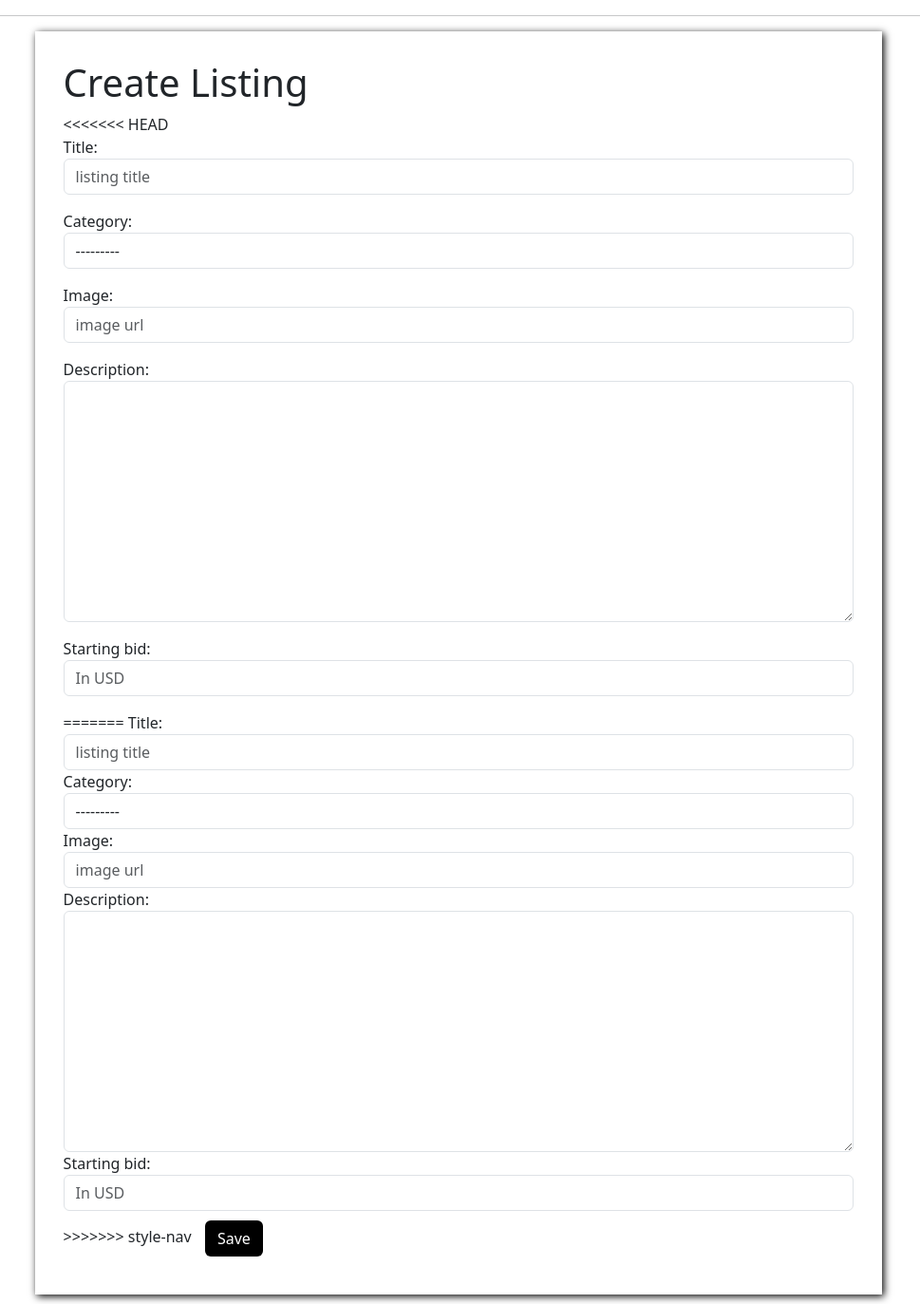
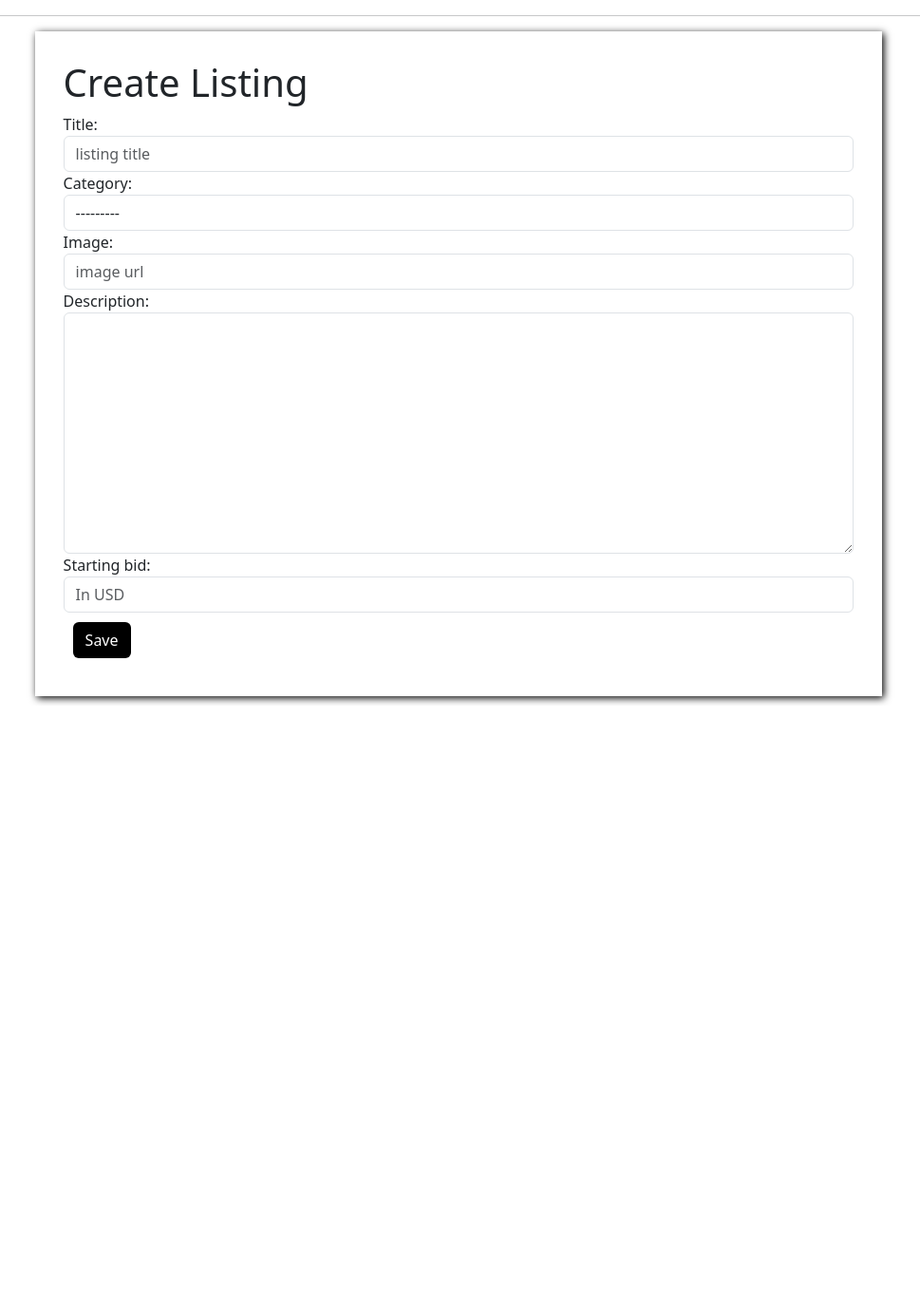
Before and after one commit to amlupenza/CS50_commerce, a Django app: page /create_listing in a window 1280 px wide. Shown: the part 88-1461 px from the top of the page at 95% size, without its empty margins (157-1126 px from the left). After the commit the page ends 830 px from the top, so only its background shows below. Run offline with Django 3.2, Linux system fonts and the light colour scheme; a user stored in the database is signed in; data comes from the database, SQL or seed files in the repository; both versions use the stored data as it was after the commit.

Commit message:
third commit after first merge

```diff
--- a/auctions/templates/auctions/listing.html
+++ b/auctions/templates/auctions/listing.html
@@ -30,6 +30,7 @@
         <div class="row">
             <div class="col" listing_info>
                 <h1>{{listing.title}}</h1>
+                {% if listing.image %}
                 <img src="{{listing.image}}" alt="image" class="listing_img">
                 {% else %}
                 <img src="https://cdn.vectorstock.com/i/preview-1x/50/20/no-photography-sign-image-vector-23665020.jpg" alt="image" class="listing_img">
@@ -67,7 +68,6 @@
             <div class="container">
                 <h4>Comments:</h4>
                 <div class="comments">
-
                     {% if comments %}
                         {% for comment in comments %}
                         <div class="comment">
--- a/auctions/templates/auctions/listingForm.html
+++ b/auctions/templates/auctions/listingForm.html
@@ -5,11 +5,7 @@
     <form action="{% url 'listing' %}" method="post">
         {% csrf_token %}
         <h1>Create Listing</h1>
-<<<<<<< HEAD
-        {{form.as_p}}
-=======
         {{form}}
->>>>>>> style-nav
         <button class="btn">Save</button>
     </form>
 </div>
```
Also changed, not shown: db.sqlite3.
